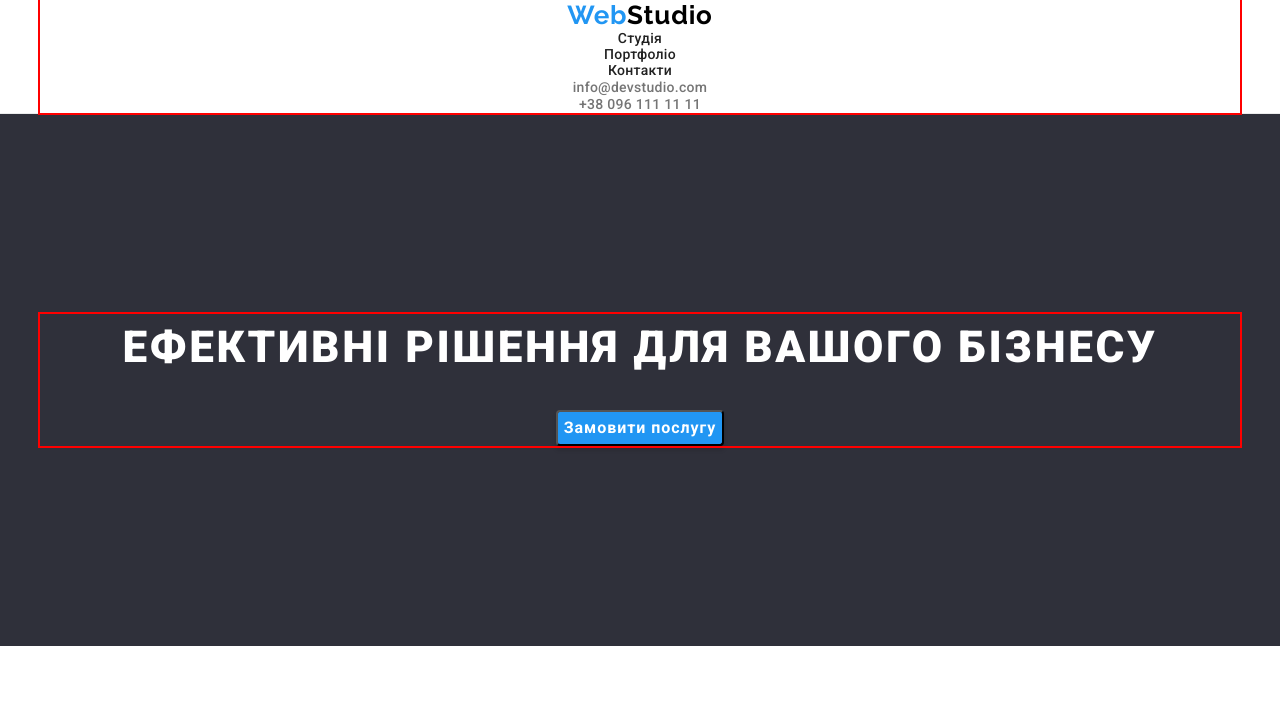
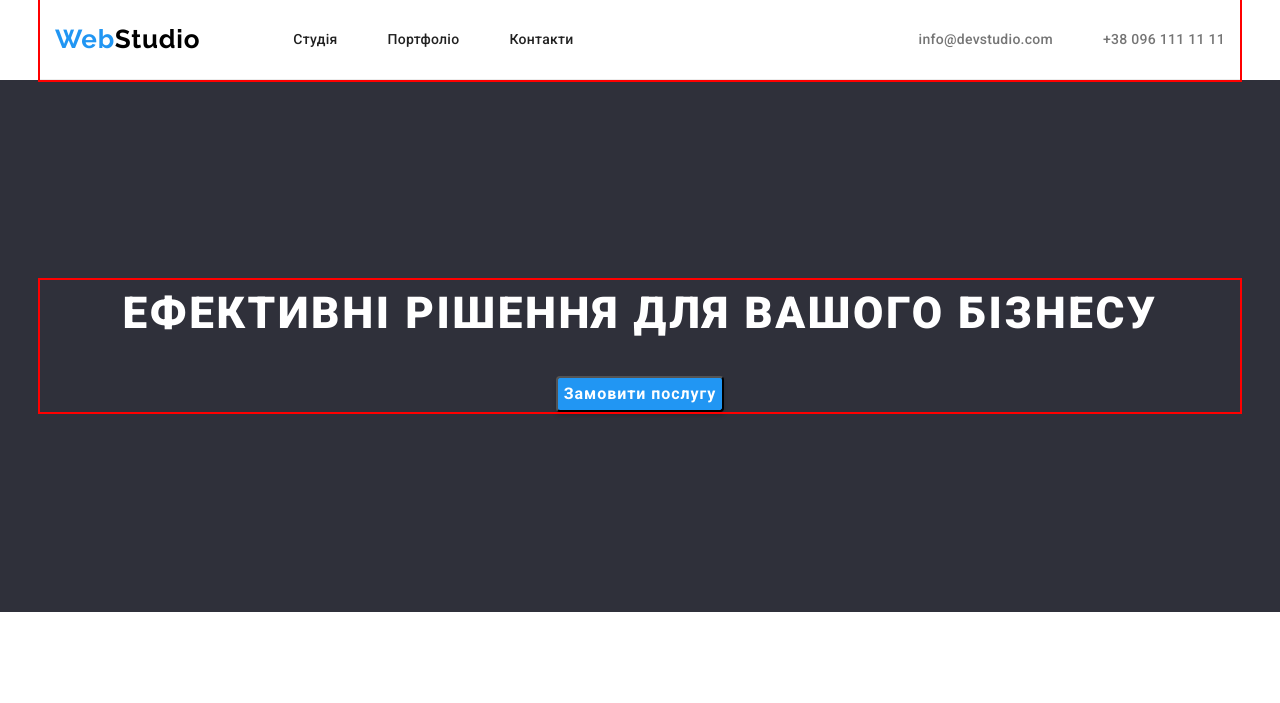
Before and after one commit to PavloZiuskin/goit-markup-hw-03, a plain HTML site: page index.html in a window 1280 px wide. Shown: the top 703 px of the page. Drawn offline with nearby package versions, Linux system fonts and the light colour scheme.

Commit message:
header flex

```diff
--- a/css/styles.css
+++ b/css/styles.css
@@ -59,12 +59,28 @@
 }
 /* header */
 .header {
+  display: flex;
+  margin: 0 auto;
+  padding-top: 24px;
+  padding-bottom: 24px;
+  padding-left: 15px;
+  padding-right: 15px;
+  width: 1200px;
+  align-items: center;
+
+  outline: 2px solid red;
   border-bottom: 1px solid #ECECEC;
 }
 
+
 /* nav */
 .header-nav {
+  display: flex;
 }
+.header-nav>.header-logo {
+  margin-right: 93px;
+}
+
 
 /* logo */
 .header-logo {
@@ -93,19 +109,45 @@
 
 /* header list */
 .header-list {
+  display: flex;
+  text-align: left;
+  list-style: none;
+  margin: 0;
+  padding-inline-start: 0;
+  align-items: center;
+
   font-weight: 500;
   font-style: normal;
   line-height: 1.14;
   letter-spacing: 0.02em;
   color: var(--main-text-color);
 }
+.header-list>.header-item {
+  margin-right: 50px;
+}
+.header-list>.header-item:last-child {
+  margin-right: 0;
+}
 
 /* header items */
 .header-items {
+  display: flex;
+  list-style: none;
+  margin-top: 0;
+  margin-bottom: 0;
+  margin-right: 0;
+  margin-left: auto;
+  padding-inline-start: 0;
+
 }
+.header-items>li:not(:last-child) {
+  margin-right: 50px;
+}
+
 
 /* header item */
 .header-link {
+
   font-weight: 500;
   font-style: normal;
   line-height: 1.14;
--- a/index.html
+++ b/index.html
@@ -24,12 +24,12 @@
     <!-- HEADER -->
     <header class="header">
       <!-- NAV HEADER -->
-      <div class="container">
+
       <nav class="header-nav">
         <a href="index.html" class="header-logo link"
           >Web<span class="header-text">Studio</span></a
         >
-          <ul class="header-list list">
+        <ul class="header-list">
           <li class="header-item">
             <a class="header-link link" href="index.html">Студія</a>
           </li>
@@ -42,7 +42,7 @@
         </ul>
       </nav>
       <!-- CONTACTS LIST -->
-        <ul class="header-items list">
+      <ul class="header-items ">
         <li class="header-contacts">
           <a class="contacts-link link" href="mailto:info@devstudio.com"
             >info@devstudio.com</a
@@ -54,7 +54,6 @@
           >
         </li>
       </ul>
-      </div>
     </header>
     <!-- MAIN PAGE STUDIO -->
     <main>
```
Lines whose indentation alone changed are shown as unchanged.
